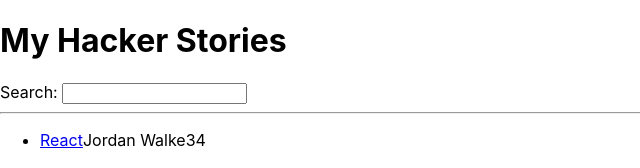
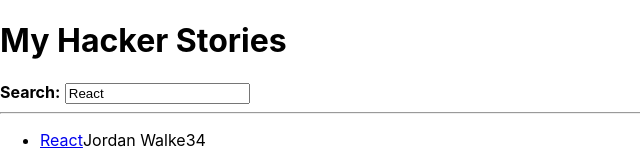
Before and after one commit to Sho372/the-road-to-react, a React (Create React App) app: page / in a window 1280 px wide. Shown: the top 168 px of the page, without its empty margins (0-640 px from the left). Built offline with nearby package versions, Linux system fonts and the light colour scheme.

Commit message:
Reusable React Component & React Component Composition

```diff
--- a/src/App.js
+++ b/src/App.js
@@ -42,7 +42,16 @@
     <div>
       <h1>My Hacker Stories</h1>
 
-      <Search search={searchTerm} onSearch={handleSearch}/>
+    <InputWithLabel
+      id='search'
+      // label='Search'
+      value={searchTerm}
+      onInputChange={handleSearch}
+    >
+      <strong>Search:</strong>
+    </InputWithLabel>
+
+      {/* <Search search={searchTerm} onSearch={handleSearch}/> */}
 
       <hr />
 
@@ -69,6 +78,19 @@
     </>
       // </div>
 );
+
+const InputWithLabel = ({id, label, value, type='text', onInputChange, children}) => (
+  <>
+    <label htmlFor={id}>{children}</label>
+    &nbsp;
+    <input
+      id={id}
+      type={type}
+      value={value}
+      onChange={onInputChange}
+    />
+  </>
+)
 
 /*
   concise bodyのテンプレート
```
